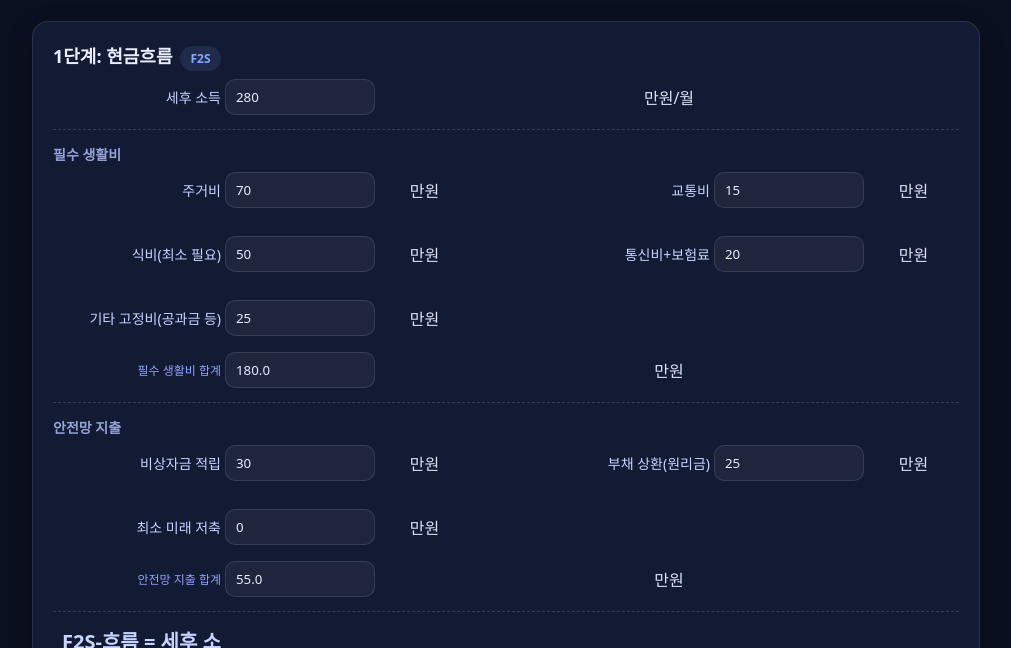
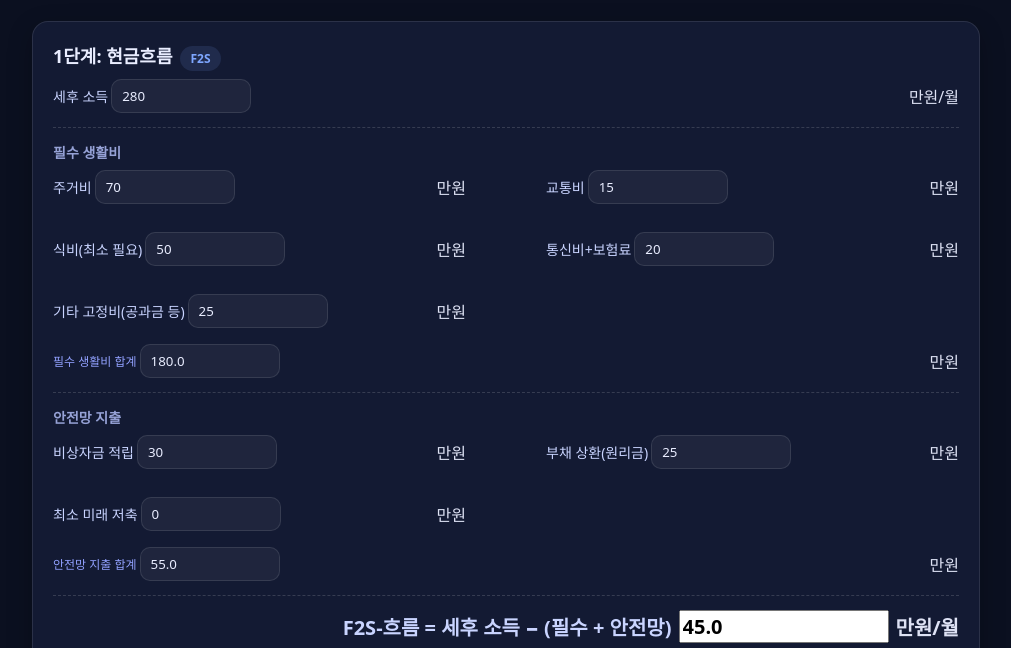
Before and after one commit to Nowko/dmp-f2s-worksheet, a plain HTML site: page index.html in a window 1280 px wide. Shown: the part 111-759 px from the top of the page, without its empty margins (134-1145 px from the left). Drawn offline with Linux system fonts and the light colour scheme.

Commit message:
Update index.html

```diff
--- a/index.html
+++ b/index.html
@@ -27,32 +27,30 @@
     box-shadow:0 8px 24px rgba(0,0,0,.25);
   }
 
-  /* ▶ 두 열 컨테이너: 파란 간격(열 간격) 크게 */
+  /* ▶ 섹션 내부 2열: '노란 간격'(열 간격) 크게 */
   .grid{
     display:grid;
     grid-template-columns:1fr 1fr;
-    column-gap:clamp(48px, 6vw, 72px);   /* ← 오른쪽 라벨과 왼쪽 단위 사이를 넓힘 */
+    column-gap:clamp(56px, 6.5vw, 80px); /* 왼쪽 단위 ↔ 오른쪽 라벨 간 충분히 */
     row-gap:12px;
   }
 
-  /* ▶ 한 행 = 라벨 | 입력 | 단위 : 빨간 간격(라벨–입력–단위) 매우 좁게 */
+  /* ▶ 각 행 = 라벨 | 인풋 | 단위 : '빨간 간격' 매우 좁게 */
   .row{
     display:grid;
-    grid-template-columns:170px auto auto; /* label | input | unit */
+    grid-template-columns:max-content auto max-content; /* label | input | unit */
     align-items:center;
-    column-gap:2px;                        /* ← 빨간 간격 */
+    column-gap:2px;                 /* ★ 라벨–입력–단위 간격(빨간) */
     margin:8px 0;
   }
 
-  /* 라벨은 오른쪽 정렬로 인풋 바로 앞에 붙임(시각상 간격 축소) */
-  label{
-    color:#c9d4ff; font-size:14px;
-    text-align:right; padding-right:2px;
-  }
+  /* 라벨은 오른쪽 정렬로 입력칸에 더 붙임 */
+  label{ color:#c9d4ff; font-size:14px; text-align:right; padding-right:1px; }
 
+  /* 기본 입력 폭(좌우 여백도 줄여 더 촘촘) */
   input[type="number"]{
-    width:150px;
-    padding:8px 10px;
+    width:140px;
+    padding:7px 10px;
     border-radius:10px;
     border:1px solid var(--border);
     background:rgba(255,255,255,.05);
@@ -61,14 +59,23 @@
   }
   input::placeholder{ color:#93a3ff; opacity:.6; }
 
-  /* 단위: 인풋에 바짝, 다음 열과는 .grid column-gap으로 분리 */
+  /* 단위: 인풋 바로 옆에 밀착, 다음 열과는 .grid column-gap으로 분리 */
   .k{
     width:auto; min-width:max-content;
     text-align:left;
-    margin-left:2px;                         /* 입력↔단위 아주 살짝만 띄움 */
-    white-space:nowrap;                      /* '만원/월' 줄바꿈 방지 */
+    margin-left:1px;               /* 입력↔단위 최소 여백 */
+    white-space:nowrap;
     opacity:.95;
   }
+
+  /* ===== 결과 행(A 줄이기, B 노출) =====
+     결과처럼 라벨이 긴 행은 라벨에 더 많은 폭을 주고,
+     결과 입력칸(흰 막대) 폭은 줄인다. */
+  .row:has(> label.result){
+    grid-template-columns: 1fr auto max-content; /* 라벨 1fr로 넓게, 인풋/단위는 내용폭 */
+    column-gap:6px;                              /* 긴 라벨 가독성 위해 살짝 여유 */
+  }
+  input.result{ width: 210px; }                  /* ★ A 폭 축소로 B 텍스트 노출 */
 
   .hint{ color:#92a1ff; font-size:12px; }
   .muted{ color:#b7c4ff; opacity:.8; font-size:14px; }
@@ -110,9 +117,10 @@
   /* ===== Responsive ===== */
   @media (max-width:760px){
     .grid{ grid-template-columns:1fr; column-gap:0; row-gap:10px; }
-    .row{ grid-template-columns:1fr auto auto; column-gap:6px; }
+    .row{ grid-template-columns:max-content auto max-content; column-gap:3px; }
     input[type="number"]{ width:120px; }
-    .k{ margin-left:2px; }
+    input.result{ width: 180px; }  /* 모바일에서도 결과칸 폭 축소 유지 */
+    .k{ margin-left:1px; }
   }
 </style>
 
```
